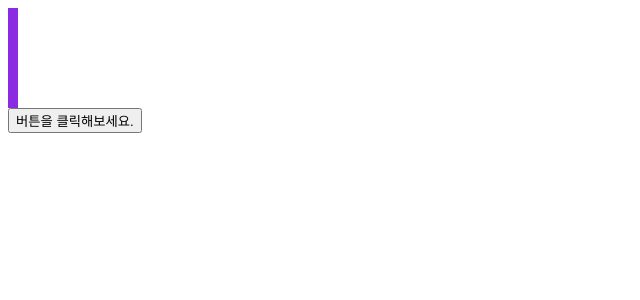
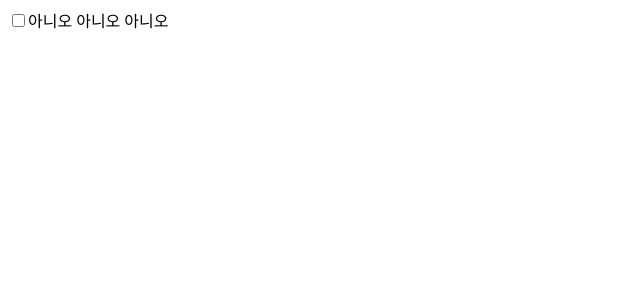
Before and after one commit to kimhj0707/vue, a Vue app in the folder v02/: page / in a window 1280 px wide. Shown: the top 300 px of the page, without its empty margins (0-640 px from the left). Built offline with nearby package versions, Linux system fonts and the light colour scheme.

Commit message:
computed 계산된 속성

```diff
--- a/v02/src/App.vue
+++ b/v02/src/App.vue
@@ -2,33 +2,23 @@
 export default {
   data() {
     return {
-      myWidth: 10,
+      chk: false,
     };
   },
-  methods: {
-    incWidth: function () {
-      this.myWidth += 10;
-    },
-    initWidth: function () {
-      this.myWidth = 10;
+  computed: {
+    yesNo() {
+      if (this.chk) {
+        return "예";
+      } else {
+        return "아니오";
+      }
     },
   },
 };
 </script>
 
 <template>
-  <div
-    class="demo"
-    @mouseover="initWidth"
-    v-bind:style="{ width: myWidth + 'px' }"
-  ></div>
-  <button @click="incWidth">버튼을 클릭해보세요.</button>
+  <input type="checkbox" v-model="chk" />{{ yesNo }} {{ yesNo }} {{ yesNo }}
 </template>
 
-<style>
-.demo {
-  width: 100px;
-  height: 100px;
-  background-color: blueviolet;
-}
-</style>
+<style></style>
```
